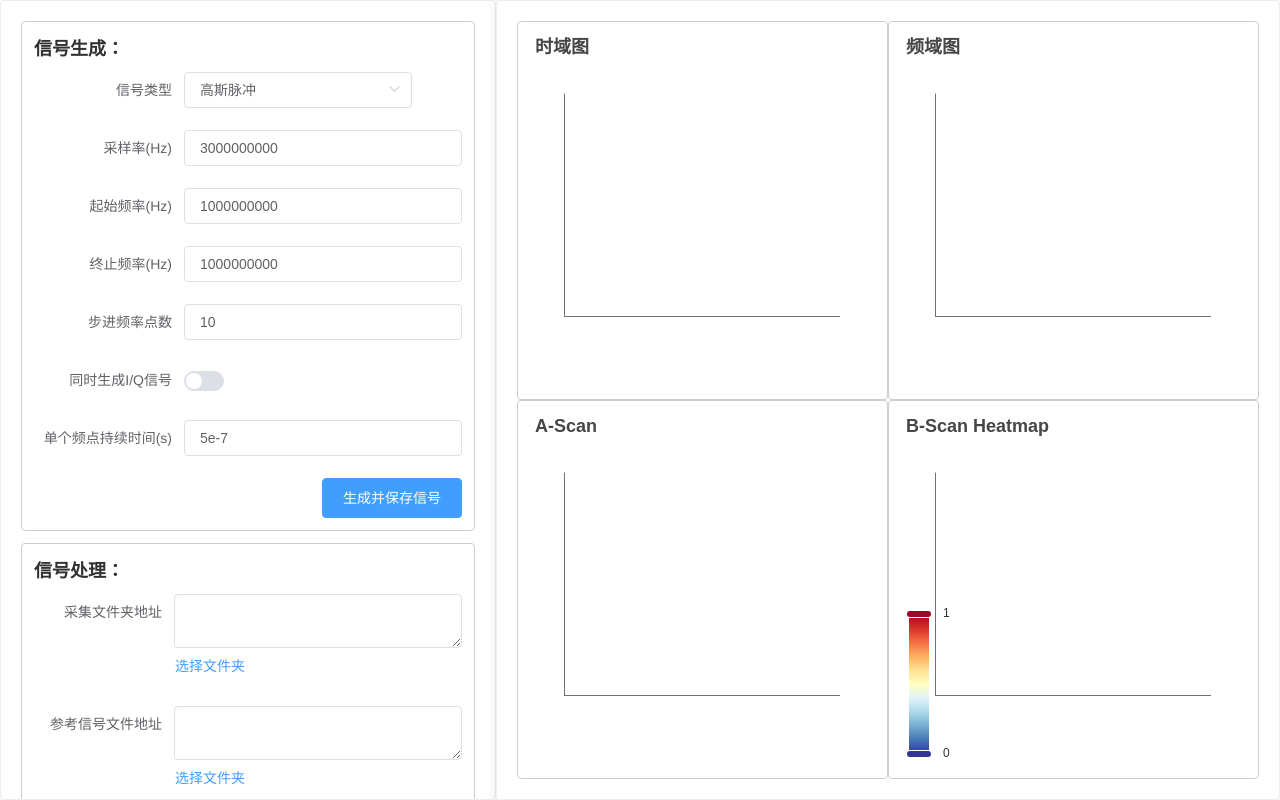
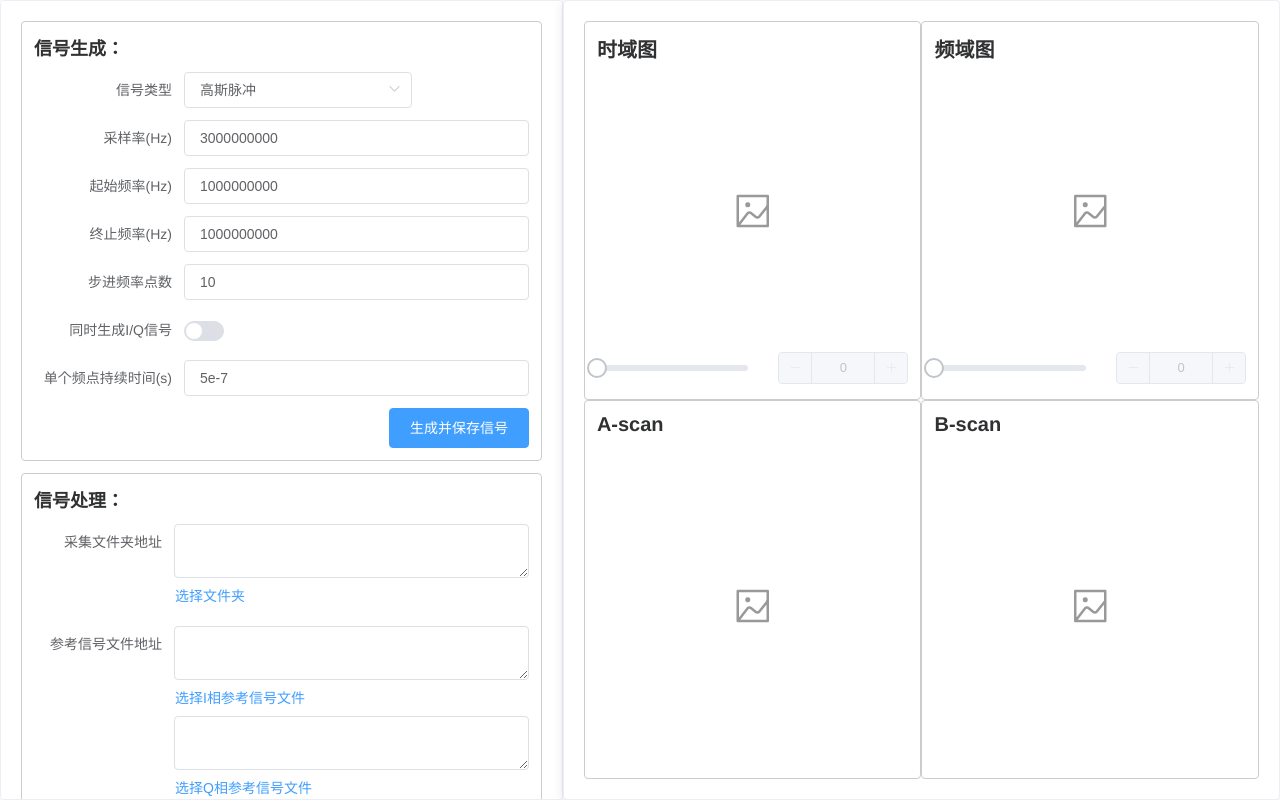
Before and after one commit to sxy1998123/Radar_signal_display, a Vue app in the folder radar_signal_display_frontend/: page / in a window 1280 px wide. Built offline with nearby package versions, Linux system fonts and the light colour scheme.

Commit message:
feat:前端update

```diff
--- a/radar_signal_display_frontend/electron/preload/preload.js
+++ b/radar_signal_display_frontend/electron/preload/preload.js
@@ -4,5 +4,6 @@ const { contextBridge, ipcRenderer } = require('electron')
 contextBridge.exposeInMainWorld('electronAPI', {
   platform: process.platform,
   openFolderDialog: (title, buttonLabel) => ipcRenderer.invoke('dialog:openFolder', title, buttonLabel),
+  openFileDialog: (title, buttonLabel, filters) => ipcRenderer.invoke('dialog:openFileSelect', title, buttonLabel, filters),
   showDialog: (options) => ipcRenderer.invoke('dialog:show', options)
 })
--- a/radar_signal_display_frontend/src/components/Layout.vue
+++ b/radar_signal_display_frontend/src/components/Layout.vue
@@ -30,7 +30,7 @@
             <el-input type="number" v-model="form_generate.T"></el-input>
           </el-form-item>
           <div class="btns">
-            <el-button :loading="sigGeneralbtnLoading" type="primary" @click="onGenerateSignal">生成并保存信号</el-button>
+            <el-button :loading="sigGeneratebtnLoading" type="primary" @click="onGenerateSignal">生成并保存信号</el-button>
           </div>
         </el-form>
         <el-form ref="form" :model="form_handle" label-width="140px" size="medium">
@@ -40,11 +40,17 @@
             <el-button type="text" @click="selectCollectSigFolder">选择文件夹</el-button>
           </el-form-item>
           <el-form-item label="参考信号文件地址">
-            <el-input type="textarea" v-model="form_handle.referenceSigFolder" :readonly="true"></el-input>
-            <el-button type="text" @click="selectReferenceSigFolder">选择文件夹</el-button>
+            <div>
+              <el-input type="textarea" v-model="form_handle.referenceSig_I" :readonly="true"></el-input>
+              <el-button type="text" @click="selectReferenceSigFile_I">选择I相参考信号文件</el-button>
+            </div>
+            <div>
+              <el-input type="textarea" v-model="form_handle.referenceSig_Q" :readonly="true"></el-input>
+              <el-button type="text" @click="selectReferenceSigFile_Q">选择Q相参考信号文件</el-button>
+            </div>
           </el-form-item>
           <el-form-item label="加窗处理">
-            <el-select v-model="form_generate.window_type" placeholder="请选择信号类型">
+            <el-select v-model="form_handle.window_type" placeholder="请选择信号类型">
               <el-option label="加窗" value="1"></el-option>
               <el-option label="汉明" value="2"></el-option>
               <el-option label="汉宁" value="3"></el-option>
@@ -53,7 +59,7 @@
             </el-select>
           </el-form-item>
           <el-form-item label="其他处理" size="medium">
-            <el-select v-model="form_generate.other_process" placeholder="请选择信号类型">
+            <el-select v-model="form_handle.other_process" placeholder="请选择信号类型">
               <el-option label="高斯脉冲" value="1"></el-option>
               <el-option label="步进频连续波" value="2"></el-option>
               <el-option label="步进频脉冲串" value="3"></el-option>
@@ -69,16 +75,16 @@
       <el-card class="card-charts">
         <div class="charts-container">
           <div class="chart-container">
-            <TimeDomainChart></TimeDomainChart>
+            <TimeDomainChart ref="timeDomainChart"></TimeDomainChart>
           </div>
           <div class="chart-container">
-            <FrequencyDomainChart></FrequencyDomainChart>
+            <FrequencyDomainChart ref="frequencyDomainChart"></FrequencyDomainChart>
           </div>
           <div class="chart-container">
-            <AScanChart></AScanChart>
+            <AScanChart ref="aScanChart"></AScanChart>
           </div>
           <div class="chart-container">
-            <BScanChart></BScanChart>
+            <BScanChart ref="bScanChart"></BScanChart>
           </div>
         </div>
       </el-card>
@@ -110,11 +116,12 @@ export default {
       },
       form_handle: {
         collectionSigFolder: '', // 采集信号文件夹
-        referenceSigFolder: '', // 参考信号文件夹
+        referenceSig_I: '', // 参考信号 I相文件
+        referenceSig_Q: '', // 参考信号 Q相文件
         window_type: "1", // 加窗类型
         other_process: "1" // 其他处理类型
       },
-      sigGeneralbtnLoading: false, // 信号生成按钮loading状态
+      sigGeneratebtnLoading: false, // 信号生成按钮loading状态
       sigHandlebtnLoading: false, // 信号处理按钮loading状态
 
       radio1: '频点查看',
@@ -138,9 +145,23 @@ export default {
       this.form_handle.collectionSigFolder = path
     },
     // 选择参考信号文件夹
-    async selectReferenceSigFolder() {
-      const path = await this.showFolderDialog("选择参考信号文件夹", "选择文件夹")
-      this.form_handle.referenceSigFolder = path
+    async selectReferenceSigFile_I() {
+      const path = await window.electronAPI.openFileDialog(
+        "选择I相参考信号文件",
+        "选择文件",
+        [{ name: "信号文件", extensions: ["bin", "npy"] }, { name: "All Files", extensions: ["*"] }]
+      )
+      // console.log(path)
+      this.form_handle.referenceSig_I = path
+    },
+    async selectReferenceSigFile_Q() {
+      const path = await window.electronAPI.openFileDialog(
+        "选择Q相参考信号文件",
+        "选择文件",
+        [{ name: "信号文件", extensions: ["bin", "npy"] }, { name: "All Files", extensions: ["*"] }]
+      )
+      // console.log(path)
+      this.form_handle.referenceSig_Q = path
     },
     // 信号生成
     async onGenerateSignal() {
@@ -152,7 +173,6 @@ export default {
       }
       // todo 表单校验
 
-      this.sigGeneralbtnLoading = true
       // todo 上传参数及保存位置到服务端
       const {
         signal_type,
@@ -173,6 +193,8 @@ export default {
         T: Number(T),
         save_dir
       }
+      try {
+        this.sigGeneratebtnLoading = true
         services.generateSignal(data)
           .then(resp => {
             this.$message.success('信号生成并保存成功')
@@ -181,20 +203,59 @@ export default {
             this.$message.error('信号生成失败')
             console.log(err)
           }).finally(() => {
-          this.sigHandlebtnLoading = false
+            this.sigGeneratebtnLoading = false
           })
+      } catch (error) {
+        console.log(error)
+      }
     },
     // 信号处理
     onHandleSignal() {
       const {
         collectionSigFolder,
-        referenceSigFolder,
+        referenceSig_I,
+        referenceSig_Q,
         window_type,
         other_process
       } = this.form_handle
       // todo 表单校验
-      console.log(collectionSigFolder, referenceSigFolder, window_type, other_process);
+      // console.log(collectionSigFolder, referenceSig_I, referenceSig_Q, window_type, other_process);
       // todo 调用接口
+      try {
+        this.sigHandlebtnLoading = true
+        services.handleSignal({
+          collectionSigFolder,
+          referenceSig_I,
+          referenceSig_Q,
+          window_type,
+          other_process
+        })
+          .then(resp => {
+            this.$message.success('信号处理成功')
+            const {
+              data: {
+                num_units,
+                time_domain_img,
+                freq_domain_img,
+                ascan_img,
+                bscan_img
+              }
+            } = resp.data
+            this.$refs.timeDomainChart.updateImgConifg(time_domain_img, num_units)
+            this.$refs.frequencyDomainChart.updateImgConifg(freq_domain_img, num_units)
+            this.$refs.aScanChart.updateImgConifg(ascan_img)
+            this.$refs.bScanChart.updateImgConifg(bscan_img)
+          })
+          .catch(err => {
+            console.log(err)
+            this.$message.error('信号处理失败')
+          })
+          .finally(() => {
+            this.sigHandlebtnLoading = false
+          })
+      } catch (error) {
+        console.log(error)
+      }
     }
   }
 }
@@ -205,6 +266,38 @@ export default {
 // /deep/ .el-card__body {
 //   padding: 0;
 // }
+
+::-webkit-scrollbar {
+  width: 6px;
+  height: 6px;
+}
+
+::-webkit-scrollbar-track-piece {
+  background-color: transparent;
+  -webkit-border-radius: 3px;
+}
+
+::-webkit-scrollbar-thumb:vertical {
+  height: 6px;
+  background-color: #D0D0D0;
+  -webkit-border-radius: 3px;
+}
+
+::-webkit-scrollbar-thumb:horizontal {
+  width: 6px;
+  background-color: #D0D0D0;
+  -webkit-border-radius: 3px;
+}
+
+::-webkit-scrollbar-thumb:vertical:hover,
+::-webkit-scrollbar-thumb:horizontal:hover {
+  background-color: #D0D0D0;
+}
+
+.el-form-item {
+  margin-bottom: 12px;
+}
+
 .el-form {
   border: 1px solid #ccc;
   border-radius: 4px;
@@ -241,6 +334,12 @@ export default {
     .card-form {
       height: 100%;
       box-sizing: border-box;
+      overflow: auto;
+
+      &::scr {
+        background-color: #ccc;
+        border-radius: 4px;
+      }
     }
   }
 
--- a/radar_signal_display_frontend/src/components/charts/AScanChart.vue
+++ b/radar_signal_display_frontend/src/components/charts/AScanChart.vue
@@ -1,89 +1,65 @@
 <template>
     <div class="a-scan-chart" ref="root">
-        <div class="chart-container" ref="chartContainer"></div>
+        <span class="chart-title">A-scan</span>
+        <el-image :src="src" :style="{ width: '100%', height: '100%' }">
+            <div slot="error" class="image-slot">
+                <i class="el-icon-picture-outline"></i>
+            </div>
+        </el-image>
     </div>
 </template>
 
 <script>
-import * as echarts from "echarts";
-import { debounce } from 'lodash-es';
 export default {
-    name: "AScanChart",
-    created() {
-        window.addEventListener("resize", this.uiResize);
-    },
-    beforeDestroy() {
-        window.removeEventListener("resize", this.uiResize);
-    },
     mounted() {
-        this.uiResize();
-        this.initChart();
+
     },
     data() {
         return {
-            chart: null,
-            chartContainer: null
+            src: ""
         };
     },
     methods: {
-        initChart() {
-            this.chartContainer = this.$refs.chartContainer;
-            this.chart = echarts.init(this.chartContainer);
-            this.chart.setOption(this.getOption());
-        },
-        getOption() {
-            return {
-                title: {
-                    text: "A-Scan"
-                },
-                grid: {
-                    containLabel: true // 防止数值标签超出图表画布范围
-                },
-                xAxis: {
-                    type: "value",
-                    splitLine: {
-                        show: true
-                    }
-                },
-                yAxis: {
-                    type: "value",
-                    splitLine: {
-                        show: true
-                    }
-                },
-                series: [
-                    {
-                        data: [],
-                        type: "line",
-
-                    }
-                ],
-                emphasis: {
-                    focus: 'series', // 高亮显示
-                    scale: true // 鼠标放上去时，放大显示
-                }
-            }
-        },
-        uiResize: debounce(function () {
-            // console.log("resize");
-            const { offsetWidth, offsetHeight } = this.$refs.root;
-            this.chartContainer.style.width = `${offsetWidth - 1}px`;
-            this.chartContainer.style.height = `${offsetHeight - 1}px`;
-            this.chart && this.chart.resize();
-        }, 50)
+        updateImgConifg(url) {
+            this.src = url;
+        }
     }
 }
 </script>
 
 <style lang="less" scoped>
+/deep/ .image-slot {
+    display: flex;
+    justify-content: center;
+    align-items: center;
+    color: #999;
+    font-size: 20px;
+    font-weight: bold;
+    text-align: center;
+    background-color: #fff;
+    width: 100%;
+    height: 100%;
+}
+
 .a-scan-chart {
     width: 100%;
     height: 100%;
     box-sizing: border-box;
+    display: flex;
+    flex-direction: column;
+    align-items: center;
+    justify-content: center;
 
-    .chart-container {
-        height: 200px;
-        width: 200px;
+    .chart-title {
+        width: 100%;
+        text-align: left;
+        font-size: 20px;
+        font-weight: bold;
+        margin-bottom: 10px;
+    }
+
+    .el-icon-picture-outline {
+        font-size: 40px;
     }
 }
 </style>
--- a/radar_signal_display_frontend/src/components/charts/BScanChart.vue
+++ b/radar_signal_display_frontend/src/components/charts/BScanChart.vue
@@ -1,111 +1,63 @@
 <template>
   <div class="b-scan-chart" ref="root">
-    <div class="chart-container" ref="chartContainer"></div>
+    <span class="chart-title">B-scan</span>
+    <el-image :src="src" :style="{ width: '100%', height: '100%' }">
+      <div slot="error" class="image-slot">
+        <i class="el-icon-picture-outline"></i>
+      </div>
+    </el-image>
   </div>
 </template>
 
 <script>
-import * as echarts from "echarts";
-import { debounce } from "lodash-es";
 export default {
   name: "BScanChart",
-  created() {
-    window.addEventListener("resize", this.uiResize);
-  },
-  beforeDestroy() {
-    window.removeEventListener("resize", this.uiResize);
-  },
-  mounted() {
-    this.uiResize();
-    this.initChart();
-  },
   data() {
     return {
-      chart: null,
-      chartContainer: null,
-      xData: [],
-      yData: [],
-      data: []
+      src: ""
     };
   },
   methods: {
-    initChart() {
-      this.chartContainer = this.$refs.chartContainer;
-      this.chart = echarts.init(this.chartContainer);
-      this.chart.setOption(this.getOption());
-    },
-    getOption() {
-      return {
-        tooltip: {},
-        title: {
-          text: "B-Scan Heatmap"
-        },
-        xAxis: {
-          type: 'category',
-          data: this.xData
-        },
-        yAxis: {
-          type: 'category',
-          data: this.yData
-        },
-        visualMap: {
-          min: 0,
-          max: 1,
-          calculable: true,
-          realtime: false,
-          inRange: {
-            color: [
-              '#313695',
-              '#4575b4',
-              '#74add1',
-              '#abd9e9',
-              '#e0f3f8',
-              '#ffffbf',
-              '#fee090',
-              '#fdae61',
-              '#f46d43',
-              '#d73027',
-              '#a50026'
-            ]
-          }
-        },
-        series: [
-          {
-            name: 'Gaussian',
-            type: 'heatmap',
-            data: this.data,
-            emphasis: {
-              itemStyle: {
-                borderColor: '#333',
-                borderWidth: 1
-              }
-            },
-            progressive: 1000,
-            animation: false
-          }
-        ]
-      }
-    },
-    uiResize: debounce(function () {
-      // console.log("resize");
-      const { offsetWidth, offsetHeight } = this.$refs.root;
-      this.chartContainer.style.width = `${offsetWidth - 1}px`;
-      this.chartContainer.style.height = `${offsetHeight - 1}px`;
-      this.chart && this.chart.resize();
-    }, 50)
+    updateImgConifg(url) {
+      this.src = url;
+    }
   }
 }
 </script>
 
 <style lang="less" scoped>
+/deep/ .image-slot {
+  display: flex;
+  justify-content: center;
+  align-items: center;
+  color: #999;
+  font-size: 20px;
+  font-weight: bold;
+  text-align: center;
+  background-color: #fff;
+  width: 100%;
+  height: 100%;
+}
+
 .b-scan-chart {
   width: 100%;
   height: 100%;
   box-sizing: border-box;
+  display: flex;
+  flex-direction: column;
+  align-items: center;
+  justify-content: center;
 
-  .chart-container {
-    height: 200px;
-    width: 200px;
+  .chart-title {
+    width: 100%;
+    text-align: left;
+    font-size: 20px;
+    font-weight: bold;
+    margin-bottom: 10px;
+  }
+
+  .el-icon-picture-outline {
+    font-size: 40px;
   }
 }
 </style>
--- a/radar_signal_display_frontend/src/components/charts/FrequencyDomainChart.vue
+++ b/radar_signal_display_frontend/src/components/charts/FrequencyDomainChart.vue
@@ -1,88 +1,95 @@
 <template>
-  <div class="frequency-domain-chart" ref="root">
-    <div class="chart-container" ref="chartContainer"></div>
-  </div>
+    <div class="frequency-domain-chart" ref="root">
+        <span class="chart-title">频域图</span>
+        <div class="img-container">
+            <el-image :src="src" :style="{ width: '100%', height: '100%' }">
+                <div slot="error" class="image-slot">
+                    <i class="el-icon-picture-outline"></i>
+                </div>
+            </el-image>
+        </div>
+        <div class="slider-container">
+            <el-slider @change="handleSliderChange" :disabled="num_unit_max === 0" :min="0" :max="num_unit_max" v-model="num_unit" show-input></el-slider>
+        </div>
+    </div>
 </template>
 
 <script>
-import * as echarts from "echarts";
-import { debounce } from 'lodash-es';
 export default {
-    name: "FrequencyDomainChart",
-    created(){
-        window.addEventListener("resize", this.uiResize);
-    },
-    beforeDestroy() {
-        window.removeEventListener("resize", this.uiResize);
-    },
-    mounted() {
-        this.uiResize();
-        this.initChart();
-    },
     data() {
         return {
-            chart: null,
-            chartContainer: null
+            src_init: "",
+            src: "",
+            num_unit: 0,
+            num_unit_max: 0
         };
     },
     methods: {
-        initChart() {
-            this.chartContainer = this.$refs.chartContainer;
-            this.chart = echarts.init(this.chartContainer);
-            this.chart.setOption(this.getOption());
+        updateImg() {
+            this.src = `${this.src_init}?num_unit=${this.num_unit}`;
         },
-        getOption() {
-            return {
-                title: {
-                    text: "频域图"
-                },
-               grid:{
-                    containLabel: true // 防止数值标签超出图表画布范围
-                },
-                xAxis: {
-                    type: "value",
-                    splitLine: {
-                        show: true
-                    }
-                },
-                yAxis: {
-                    type: "value",
-                    splitLine: {
-                        show: true
-                    }
-                },
-                series: [
-                    {
-                        data: [],
-                        type: "line",
-
-                    }
-                ],
-                emphasis: {
-                    focus: 'series', // 高亮显示
-                    scale: true // 鼠标放上去时，放大显示
-                }
+        updateImgConifg(url, num_units) {
+            this.src_init = url;
+            this.num_unit_max = num_units - 1; // 信号单元数 作为下标时需要减一
+            if (this.num_unit >= this.num_unit_max) {
+                this.num_unit = this.num_unit_max
             }
+            this.updateImg()
         },
-        uiResize: debounce(function() {
-            // console.log("resize");
-            const {offsetWidth,offsetHeight} = this.$refs.root;
-            this.chartContainer.style.width = `${offsetWidth - 1}px`;
-            this.chartContainer.style.height = `${offsetHeight - 1}px`;
-            this.chart && this.chart.resize();
-        }, 50)
-   }
+        handleSliderChange(value) {
+            if (isNaN(value)) {
+                console.log("slider value is NaN")
+            } else {
+                this.updateImg()
+            }
+        }
+    }
 }
 </script>
 
 <style lang="less" scoped>
+/deep/ .image-slot {
+    display: flex;
+    justify-content: center;
+    align-items: center;
+    color: #999;
+    font-size: 20px;
+    font-weight: bold;
+    text-align: center;
+    background-color: #fff;
+    width: 100%;
+    height: 100%;
+}
+
 .frequency-domain-chart {
     width: 100%;
     height: 100%;
     box-sizing: border-box;
-    .chart-container{
-        height: 200px;
-        width: 200px;
+
+    display: flex;
+    flex-direction: column;
+    align-items: center;
+    justify-content: center;
+
+    .chart-title {
+        width: 100%;
+        text-align: left;
+        font-size: 20px;
+        font-weight: bold;
+        margin-bottom: 10px;
+    }
+
+    .img-container {
+        flex: 1;
+        width: 100%;
+    }
+
+    .slider-container {
+        width: 100%;
+    }
+
+    .el-icon-picture-outline {
+        font-size: 40px;
     }
 }
 </style>
--- a/radar_signal_display_frontend/src/components/charts/TimeDomainChart.vue
+++ b/radar_signal_display_frontend/src/components/charts/TimeDomainChart.vue
@@ -1,88 +1,98 @@
 <template>
-  <div class="time-domain-chart" ref="root">
-    <div class="chart-container" ref="chartContainer"></div>
-  </div>
+    <div class="time-domain-chart" ref="root">
+        <span class="chart-title">时域图</span>
+        <div class="img-container">
+            <el-image :src="src" :style="{ width: '100%', height: '100%' }">
+                <div slot="error" class="image-slot">
+                    <i class="el-icon-picture-outline"></i>
+                </div>
+            </el-image>
+        </div>
+        <div class="slider-container">
+            <el-slider @change="handleSliderChange" :min="0" :disabled="num_unit_max === 0" :max="num_unit_max" v-model="num_unit" show-input></el-slider>
+        </div>
+    </div>
 </template>
 
 <script>
-import * as echarts from "echarts";
-import { debounce } from 'lodash-es';
 export default {
-    name: "TimeDomainChart",
-    created(){
-        window.addEventListener("resize", this.uiResize);
-    },
-    beforeDestroy() {
-        window.removeEventListener("resize", this.uiResize);
-    },
     mounted() {
-        this.uiResize();
-        this.initChart();
+
     },
     data() {
         return {
-            chart: null,
-            chartContainer: null
+            src_init: "",
+            src: "",
+            num_unit: 0,
+            num_unit_max: 0
         };
     },
     methods: {
-        initChart() {
-            this.chartContainer = this.$refs.chartContainer;
-            this.chart = echarts.init(this.chartContainer);
-            this.chart.setOption(this.getOption());
+        updateImg() {
+            this.src = `${this.src_init}?num_unit=${this.num_unit}`;
         },
-        getOption() {
-            return {
-                title: {
-                    text: "时域图"
-                },
-                grid:{
-                    containLabel: true // 防止数值标签超出图表画布范围
-                },
-                xAxis: {
-                    type: "value",
-                    splitLine: {
-                        show: true
-                    }
-                },
-                yAxis: {
-                    type: "value",
-                    splitLine: {
-                        show: true
-                    }
-                },
-                series: [
-                    {
-                        data: [],
-                        type: "line",
-
-                    }
-                ],
-                emphasis: {
-                    focus: 'series', // 高亮显示
-                    scale: true // 鼠标放上去时，放大显示
-                }
+        updateImgConifg(url, num_units) {
+            this.src_init = url;
+            this.num_unit_max = num_units - 1; // 信号单元数 作为下标时需要减一
+            if (this.num_unit >= this.num_unit_max) {
+                this.num_unit = this.num_unit_max
             }
+            this.updateImg()
         },
-        uiResize: debounce(function() {
-            // console.log("resize");
-            const {offsetWidth,offsetHeight} = this.$refs.root;
-            this.chartContainer.style.width = `${offsetWidth - 1}px`;
-            this.chartContainer.style.height = `${offsetHeight - 1}px`;
-            this.chart && this.chart.resize();
-        }, 50,{immediate: true})
-   }
+        handleSliderChange(value) {
+            if (isNaN(value)) {
+                console.log("slider value is not a number")
+            } else {
+                this.updateImg()
+            }
+        }
+    }
 }
 </script>
 
 <style lang="less" scoped>
+/deep/ .image-slot {
+    display: flex;
+    justify-content: center;
+    align-items: center;
+    color: #999;
+    font-size: 20px;
+    font-weight: bold;
+    text-align: center;
+    background-color: #fff;
+    width: 100%;
+    height: 100%;
+}
+
 .time-domain-chart {
     width: 100%;
     height: 100%;
     box-sizing: border-box;
-    .chart-container{
-        height: 200px;
-        width: 200px;
+
+    display: flex;
+    flex-direction: column;
+    align-items: center;
+    justify-content: center;
+
+    .chart-title {
+        width: 100%;
+        text-align: left;
+        font-size: 20px;
+        font-weight: bold;
+        margin-bottom: 10px;
+    }
+
+    .img-container {
+        flex: 1;
+        width: 100%;
+    }
+
+    .slider-container {
+        width: 100%;
+    }
+
+    .el-icon-picture-outline {
+        font-size: 40px;
     }
 }
 </style>
```
Also changed, not shown: radar_signal_display_frontend/electron/main/index.js (+16 -0 lines), radar_signal_display_frontend/src/services/signal.js (+12 -0 lines), 2 other files (tests, documents, lock files or other folders). Lines whose indentation alone changed are shown as unchanged.
